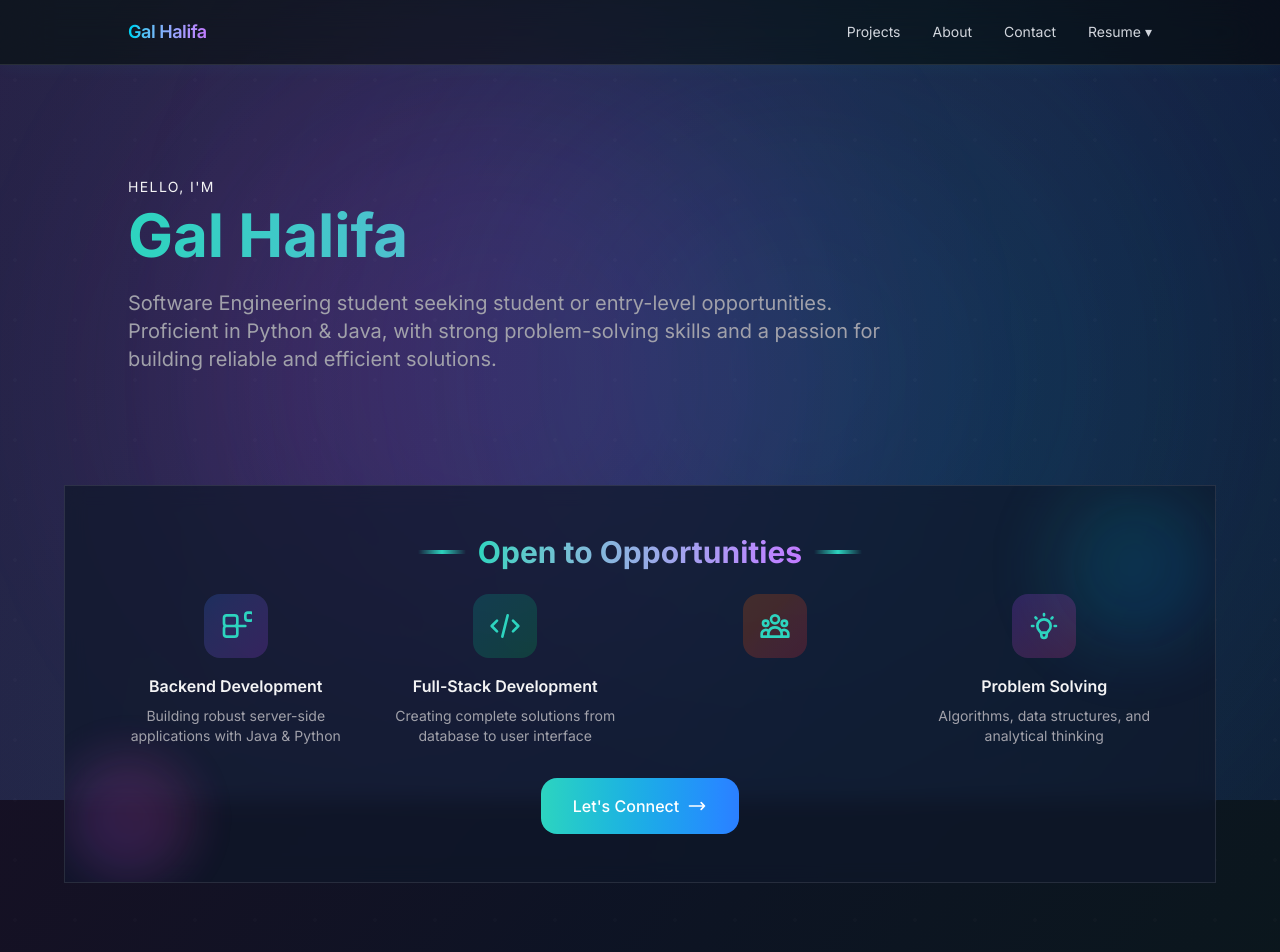
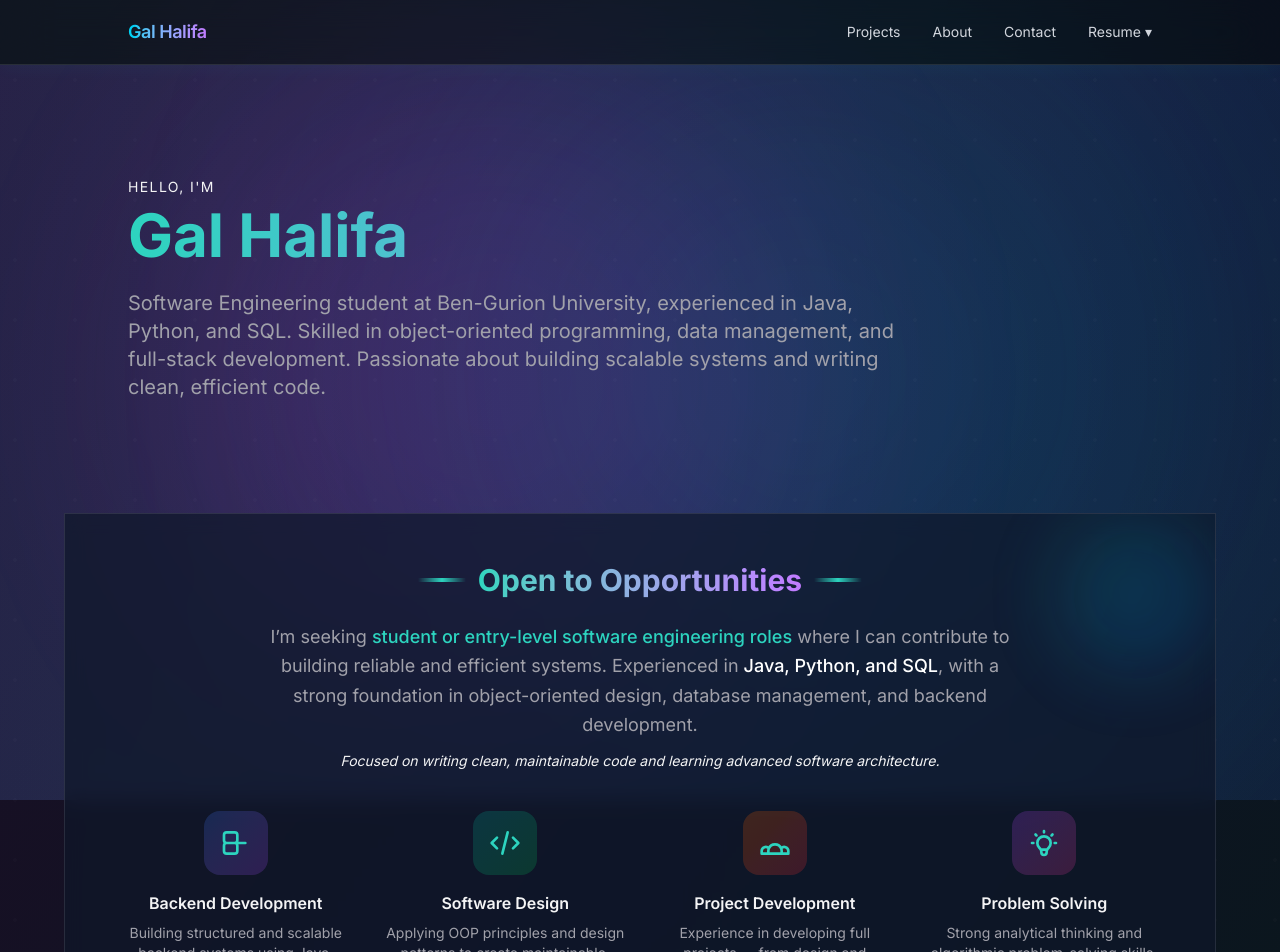
Before and after one commit to GalHalifa6/Portfolio, a Next.js app: page / in a window 1280 px wide. Shown: the top 952 px of the page. Built offline with nearby package versions, Linux system fonts and the light colour scheme.

Commit message:
trying to change the current design4

```diff
--- a/src/app/page.tsx
+++ b/src/app/page.tsx
@@ -12,30 +12,40 @@ export default function HomePage() {
         {/* Background gradient overlay */}
         <div className="absolute inset-0 bg-gradient-to-br from-purple-900/20 via-blue-900/20 to-teal-900/20"></div>
         <div className="absolute inset-0 opacity-20">
-          <div className="w-full h-full bg-[length:60px_60px] bg-[position:0_0,30px_30px] bg-repeat" style={{
-            backgroundImage: `
-              radial-gradient(circle at 25% 25%, rgba(255,255,255,0.05) 2px, transparent 2px),
-              radial-gradient(circle at 75% 75%, rgba(255,255,255,0.05) 2px, transparent 2px)
-            `
-          }}></div>
+          <div
+            className="w-full h-full bg-[length:60px_60px] bg-[position:0_0,30px_30px] bg-repeat"
+            style={{
+              backgroundImage: `
+                radial-gradient(circle at 25% 25%, rgba(255,255,255,0.05) 2px, transparent 2px),
+                radial-gradient(circle at 75% 75%, rgba(255,255,255,0.05) 2px, transparent 2px)
+              `,
+            }}
+          ></div>
         </div>
 
         {/* Hero */}
         <section className="px-6 md:px-10 lg:px-16 py-24 md:py-28 relative">
           <div className="max-w-5xl mx-auto relative z-10">
-            <p className="text-sm uppercase tracking-widest text-[var(--text-muted)]">Hello, I&apos;m</p>
-            <h1 className="mt-2 text-4xl md:text-6xl font-bold gradient-text">Gal Halifa</h1>
+            <p className="text-sm uppercase tracking-widest text-[var(--text-muted)]">
+              Hello, I&apos;m
+            </p>
+            <h1 className="mt-2 text-4xl md:text-6xl font-bold gradient-text">
+              Gal Halifa
+            </h1>
             <p className="mt-6 text-lg md:text-xl text-[var(--text-secondary)] max-w-3xl">
-              Software Engineering student seeking student or entry-level opportunities. Proficient in Python & Java, with strong problem-solving skills and a passion for building reliable and efficient solutions.
+              Software Engineering student at Ben-Gurion University, experienced in Java, Python,
+              and SQL. Skilled in object-oriented programming, data management, and full-stack
+              development. Passionate about building scalable systems and writing clean, efficient
+              code.
             </p>
           </div>
         </section>
 
-        {/* What I'm Looking For */}
+        {/* Open to Opportunities */}
         <section className="px-6 md:px-10 lg:px-16 pb-24 relative">
           <div className="max-w-6xl mx-auto">
             <div className="glass-card p-8 md:p-12 relative overflow-hidden">
-              {/* Animated background elements */}
+              {/* Background animation */}
               <div className="absolute top-0 right-0 w-40 h-40 bg-gradient-to-br from-teal-500/20 to-blue-500/20 rounded-full blur-2xl animate-pulse"></div>
               <div className="absolute bottom-0 left-0 w-32 h-32 bg-gradient-to-tr from-purple-500/20 to-pink-500/20 rounded-full blur-xl animate-pulse delay-1000"></div>
 
@@ -48,15 +58,30 @@ export default function HomePage() {
                   <div className="w-12 h-1 bg-gradient-to-r from-transparent via-[var(--accent-primary)] to-transparent"></div>
                 </div>
 
-                <div className="grid md:grid-cols-4 gap-6">
+                <p className="text-[var(--text-secondary)] max-w-3xl mx-auto text-base md:text-lg leading-relaxed">
+                  I’m seeking <span className="text-[var(--accent-primary)] font-medium">
+                    student or entry-level software engineering roles
+                  </span>{' '}
+                  where I can contribute to building reliable and efficient systems.
+                  Experienced in <span className="font-medium text-white">Java, Python, and SQL</span>,
+                  with a strong foundation in object-oriented design, database management, and backend development.
+                </p>
+                <p className="mt-3 text-sm text-[var(--text-muted)] italic">
+                  Focused on writing clean, maintainable code and learning advanced software architecture.
+                </p>
+
+                {/* Skills grid */}
+                <div className="grid md:grid-cols-4 gap-6 mt-10">
                   <div className="group">
                     <div className="w-16 h-16 bg-gradient-to-br from-blue-500/20 to-purple-500/20 rounded-2xl mx-auto mb-4 flex items-center justify-center group-hover:scale-110 transition-transform duration-300">
                       <svg className="w-8 h-8 text-[var(--accent-primary)]" fill="none" stroke="currentColor" viewBox="0 0 24 24">
-                        <path strokeLinecap="round" strokeLinejoin="round" strokeWidth={2} d="M5 12h14M5 12a2 2 0 01-2-2V6a2 2 0 012-2h6a2 2 0 012 2v4a2 2 0 01-2 2M5 12a2 2 0 00-2 2v4a2 2 0 002 2h6a2 2 0 002-2v-4a2 2 0 00-2-2m8-8a2 2 0 012-2h2a2 2 0 012 2v2a2 2 0 01-2 2h-2a2 2 0 01-2-2V4z" />
+                        <path strokeLinecap="round" strokeLinejoin="round" strokeWidth={2} d="M5 12h14M5 12a2 2 0 01-2-2V6a2 2 0 012-2h6a2 2 0 012 2v4a2 2 0 01-2 2M5 12a2 2 0 00-2 2v4a2 2 0 002 2h6a2 2 0 002-2v-4a2 2 0 00-2-2" />
                       </svg>
                     </div>
                     <h3 className="font-semibold text-[var(--text-primary)] mb-2">Backend Development</h3>
-                    <p className="text-sm text-[var(--text-secondary)]">Building robust server-side applications with Java & Python</p>
+                    <p className="text-sm text-[var(--text-secondary)]">
+                      Building structured and scalable backend systems using Java, Python, and SQL.
+                    </p>
                   </div>
 
                   <div className="group">
@@ -65,18 +90,22 @@ export default function HomePage() {
                         <path strokeLinecap="round" strokeLinejoin="round" strokeWidth={2} d="M10 20l4-16m4 4l4 4-4 4M6 16l-4-4 4-4" />
                       </svg>
                     </div>
-                    <h3 className="font-semibold text-[var(--text-primary)] mb-2">Full-Stack Development</h3>
-                    <p className="text-sm text-[var(--text-secondary)]">Creating complete solutions from database to user interface</p>
+                    <h3 className="font-semibold text-[var(--text-primary)] mb-2">Software Design</h3>
+                    <p className="text-sm text-[var(--text-secondary)]">
+                      Applying OOP principles and design patterns to create maintainable, high-quality solutions.
+                    </p>
                   </div>
 
                   <div className="group">
                     <div className="w-16 h-16 bg-gradient-to-br from-orange-500/20 to-red-500/20 rounded-2xl mx-auto mb-4 flex items-center justify-center group-hover:scale-110 transition-transform duration-300">
                       <svg className="w-8 h-8 text-[var(--accent-primary)]" fill="none" stroke="currentColor" viewBox="0 0 24 24">
-                        <path strokeLinecap="round" strokeLinejoin="round" strokeWidth={2} d="M17 20h5v-2a3 3 0 00-5.356-1.857M17 20H7m10 0v-2c0-.656-.126-1.283-.356-1.857M7 20H2v-2a3 3 0 015.356-1.857M7 20v-2c0-.656.126-1.283.356-1.857m0 0a5.002 5.002 0 019.288 0M15 7a3 3 0 11-6 0 3 3 0 016 0zm6 3a2 2 0 11-4 0 2 2 0 014 0zM7 10a2 2 0 11-4 0 2 2 0 014 0z" />
+                        <path strokeLinecap="round" strokeLinejoin="round" strokeWidth={2} d="M17 20h5v-2a3 3 0 00-5.356-1.857M17 20H7m10 0v-2c0-.656-.126-1.283-.356-1.857M7 20H2v-2a3 3 0 015.356-1.857M7 20v-2c0-.656.126-1.283.356-1.857m0 0a5.002 5.002 0 019.288 0" />
                       </svg>
                     </div>
-                    {/* <h3 className="font-semibold text-[var(--text-primary)] mb-2">Automation</h3>
-                    <p className="text-sm text-[var(--text-secondary)]">Streamlining processes and improving efficiency</p> */}
+                    <h3 className="font-semibold text-[var(--text-primary)] mb-2">Project Development</h3>
+                    <p className="text-sm text-[var(--text-secondary)]">
+                      Experience in developing full projects — from design and databases to implementation and testing.
+                    </p>
                   </div>
 
                   <div className="group">
@@ -86,17 +115,24 @@ export default function HomePage() {
                       </svg>
                     </div>
                     <h3 className="font-semibold text-[var(--text-primary)] mb-2">Problem Solving</h3>
-                    <p className="text-sm text-[var(--text-secondary)]">Algorithms, data structures, and analytical thinking</p>
+                    <p className="text-sm text-[var(--text-secondary)]">
+                      Strong analytical thinking and algorithmic problem-solving skills, focused on performance and clarity.
+                    </p>
                   </div>
                 </div>
 
-                <div className="mt-8">
+                <div className="mt-10">
                   <Link
                     href="/contact"
                     className="inline-flex items-center gap-2 bg-gradient-to-r from-[var(--accent-primary)] to-blue-500 text-white px-8 py-4 rounded-2xl font-medium hover:shadow-2xl hover:shadow-[var(--accent-primary)]/25 transition-all duration-300 group"
                   >
                     <span>Let&apos;s Connect</span>
-                    <svg className="w-5 h-5 group-hover:translate-x-1 transition-transform" fill="none" stroke="currentColor" viewBox="0 0 24 24">
+                    <svg
+                      className="w-5 h-5 group-hover:translate-x-1 transition-transform"
+                      fill="none"
+                      stroke="currentColor"
+                      viewBox="0 0 24 24"
+                    >
                       <path strokeLinecap="round" strokeLinejoin="round" strokeWidth={2} d="M17 8l4 4m0 0l-4 4m4-4H3" />
                     </svg>
                   </Link>
@@ -106,11 +142,13 @@ export default function HomePage() {
           </div>
         </section>
 
-        {/* Projects */}
+        {/* Featured Projects */}
         <section id="projects" className="px-6 md:px-10 lg:px-16 pb-24 relative">
           <div className="max-w-6xl mx-auto">
             <div className="flex items-center justify-between mb-8">
-              <h2 className="text-2xl md:text-3xl font-semibold text-[var(--text-primary)]">Featured Projects</h2>
+              <h2 className="text-2xl md:text-3xl font-semibold text-[var(--text-primary)]">
+                Featured Projects
+              </h2>
               <Link
                 href="/projects"
                 className="text-sm font-medium text-[var(--accent-primary)] hover:text-[var(--accent-primary-hover)] underline transition-colors"
@@ -119,9 +157,12 @@ export default function HomePage() {
               </Link>
             </div>
             <div className="grid md:grid-cols-2 gap-8">
-              {projects.filter(p => p.featured).slice(0, 2).map((p) => (
-                <ProjectCard key={p.title} project={p} />
-              ))}
+              {projects
+                .filter((p) => p.featured)
+                .slice(0, 2)
+                .map((p) => (
+                  <ProjectCard key={p.title} project={p} />
+                ))}
             </div>
           </div>
         </section>
```
